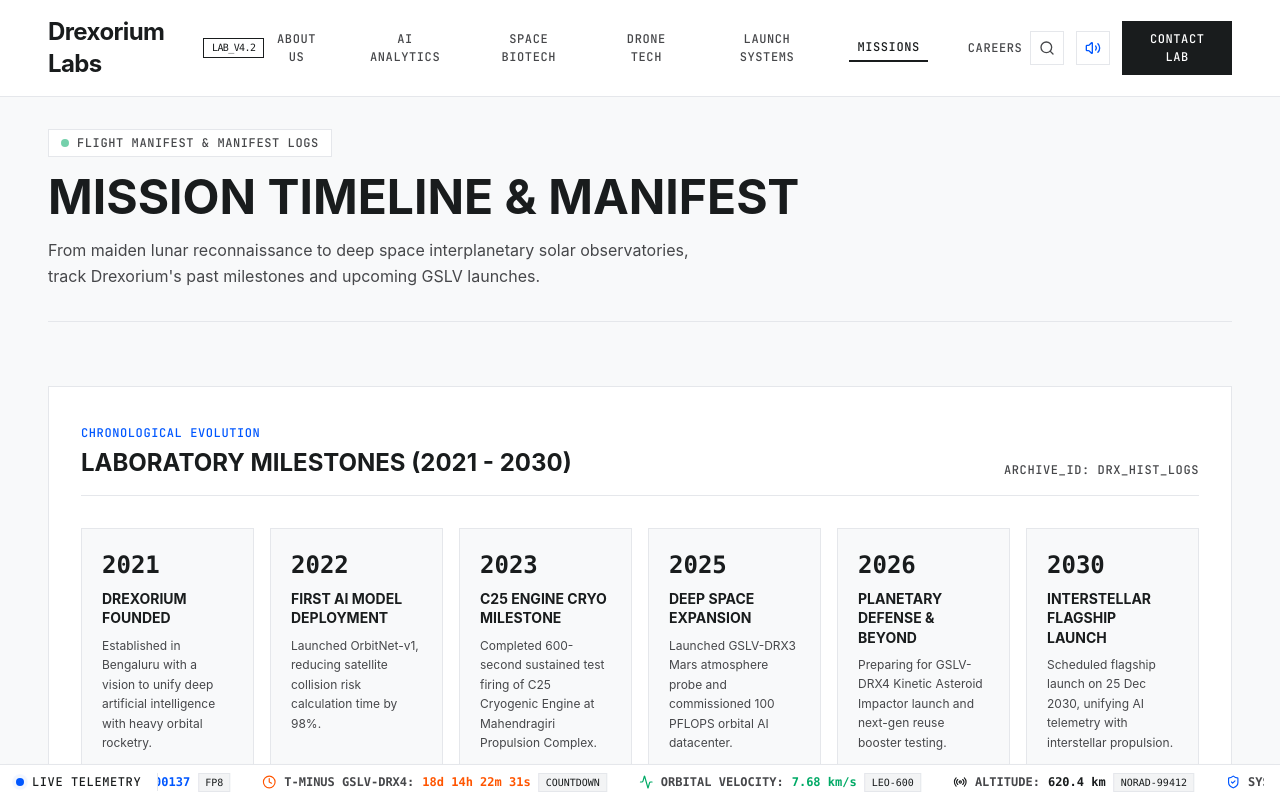
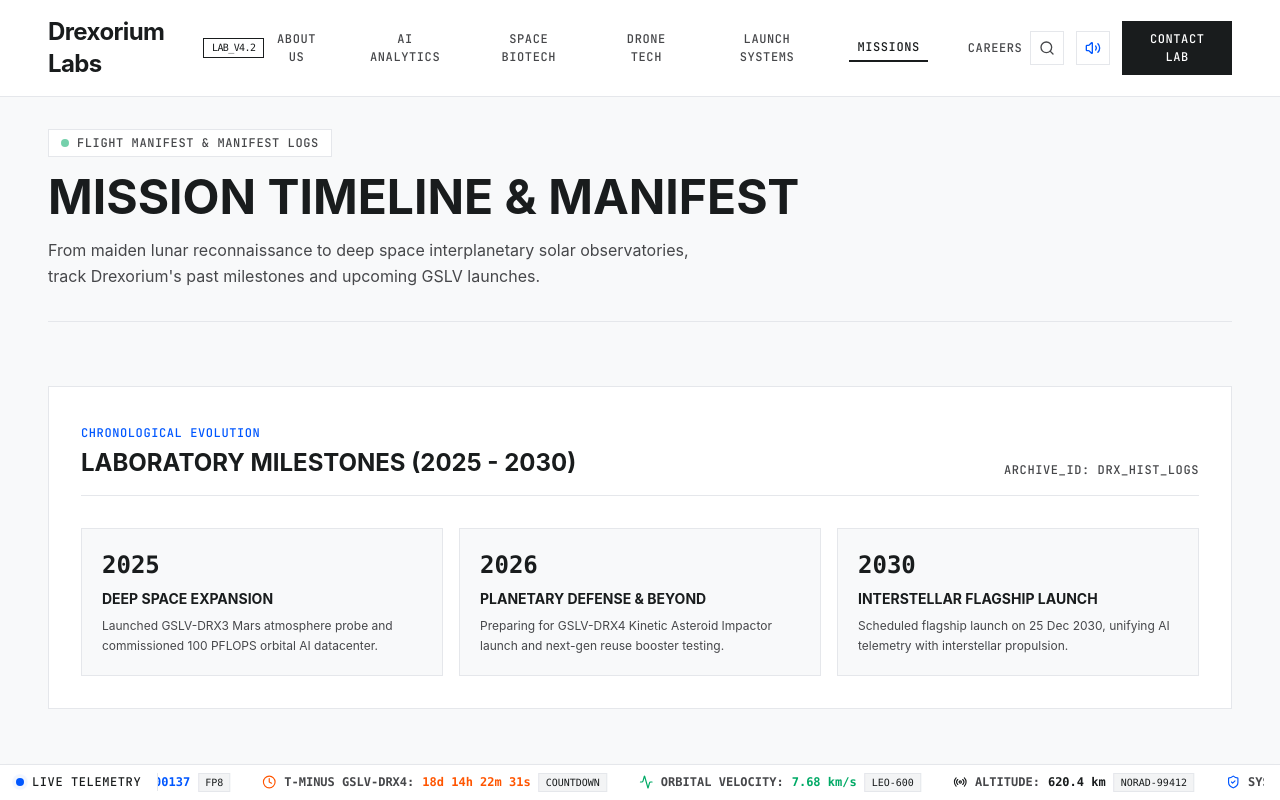
Before and after one commit to lostxmusafir/drexorium, a React (Vite) app: page / in a window 1280 px wide. Both pictures are taken after a click on the button "MISSIONS". Shown: the top 800 px of the page. Built offline with nearby package versions, Linux system fonts and the light colour scheme.

Commit message:
Remove 2021, 2022, and 2023 milestone entries from timeline

```diff
--- a/src/data/missionsData.js
+++ b/src/data/missionsData.js
@@ -106,9 +106,6 @@
 ];
 
 export const timelineEvents = [
-  { year: "2021", title: "Drexorium Founded", desc: "Established in Bengaluru with a vision to unify deep artificial intelligence with heavy orbital rocketry." },
-  { year: "2022", title: "First AI Model Deployment", desc: "Launched OrbitNet-v1, reducing satellite collision risk calculation time by 98%." },
-  { year: "2023", title: "C25 Engine Cryo Milestone", desc: "Completed 600-second sustained test firing of C25 Cryogenic Engine at Mahendragiri Propulsion Complex." },
   { year: "2025", title: "Deep Space Expansion", desc: "Launched GSLV-DRX3 Mars atmosphere probe and commissioned 100 PFLOPS orbital AI datacenter." },
   { year: "2026", title: "Planetary Defense & Beyond", desc: "Preparing for GSLV-DRX4 Kinetic Asteroid Impactor launch and next-gen reuse booster testing." },
   { year: "2030", title: "Interstellar Flagship Launch", desc: "Scheduled flagship launch on 25 Dec 2030, unifying AI telemetry with interstellar propulsion." }
--- a/src/pages/Missions.jsx
+++ b/src/pages/Missions.jsx
@@ -32,13 +32,13 @@
         </p>
       </div>
 
-      {/* 1. CHRONOLOGICAL EVOLUTION (2021 - 2030 MILESTONES) */}
+      {/* 1. CHRONOLOGICAL EVOLUTION (2025 - 2030 MILESTONES) */}
       <div className="border blueprint-line bg-[#FFFFFF] p-8 space-y-8">
         <div className="border-b blueprint-line pb-4 flex justify-between items-end">
           <div>
             <span className="text-label-sm text-[#0057FF] font-bold uppercase">CHRONOLOGICAL EVOLUTION</span>
             <h2 className="text-2xl font-bold font-heading text-[#191C1D] uppercase mt-1">
-              LABORATORY MILESTONES (2021 - 2030)
+              LABORATORY MILESTONES (2025 - 2030)
             </h2>
           </div>
           <div className="text-label-sm text-[#46474A] hidden md:block">
@@ -46,7 +46,7 @@
           </div>
         </div>
 
-        <div className="grid grid-cols-1 md:grid-cols-3 lg:grid-cols-6 gap-4">
+        <div className="grid grid-cols-1 md:grid-cols-3 gap-4">
           {timelineEvents.map((evt, idx) => (
             <div
               key={idx}
```
